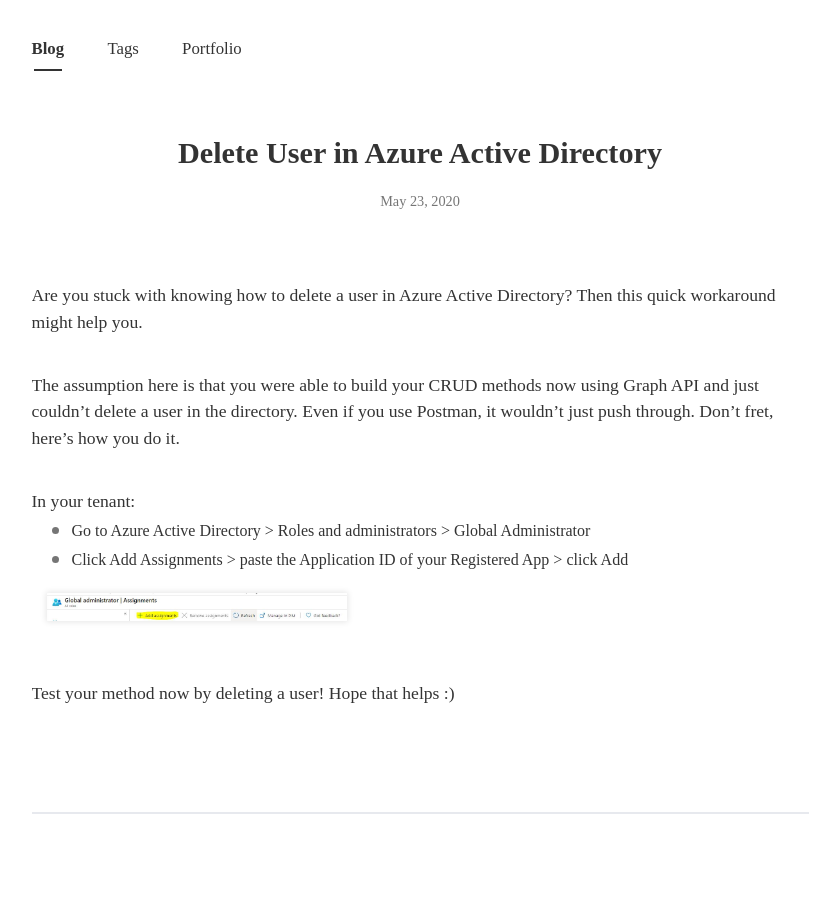
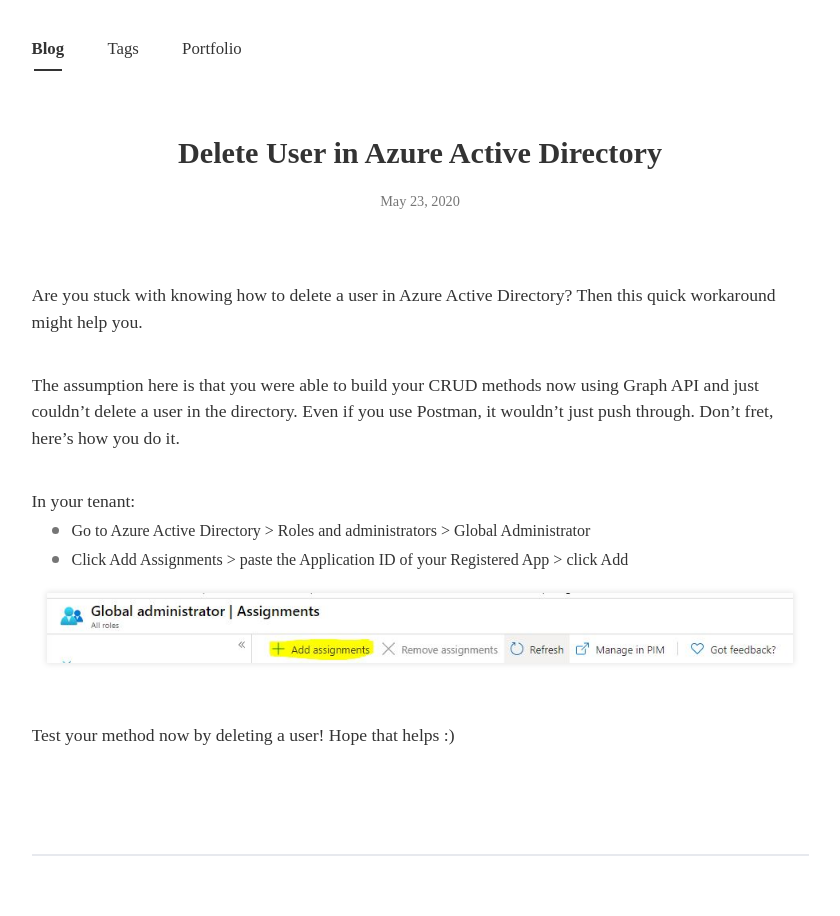
Before and after one commit to bonasfvck/blog, a Jekyll site: the page built from _posts/2020-05-23-azure-active-directory-delete-user.md, in a window 1280 px wide. Shown: the whole page, without its empty margins (220-1060 px from the left). Built offline with Jekyll 4.4.1, drawn with Linux system fonts in a browser that asks for light colours; nearby versions of some CDN libraries; some web fonts are replaced; comment, search, counter and statistics services are not loaded.

Commit message:
Update 2020-05-23-azure-active-directory-delete-user.md

```diff
--- a/_posts/2020-05-23-azure-active-directory-delete-user.md
+++ b/_posts/2020-05-23-azure-active-directory-delete-user.md
@@ -19,7 +19,7 @@
 - Go to Azure Active Directory > Roles and administrators > Global Administrator
 - Click Add Assignments > paste the Application ID of your Registered App > click Add
 
-<img src="/assets/img/delete-user.JPG" alt="AZ 900" style="width: 300px;">
+<img src="/assets/img/delete-user.JPG" alt="AZ 900">
 
 <br>
 
```
